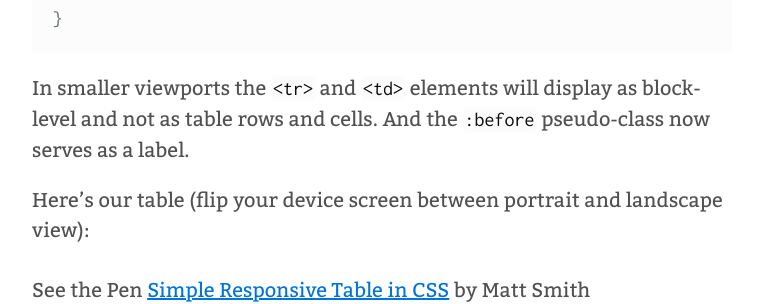
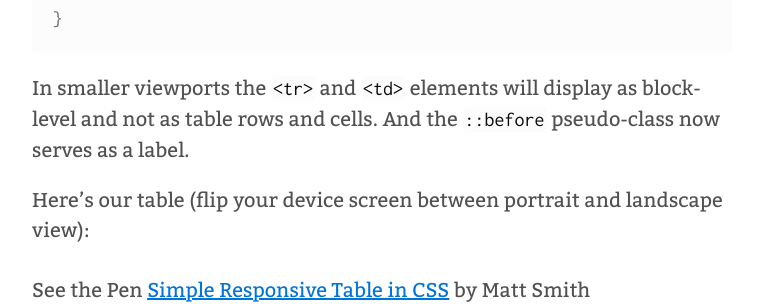
Before and after one commit to AllThingsSmitty/allthingssmitty.github.io, a Jekyll site: the page built from _posts/2016-10-03-responsive-table-layout.md, in a window 1280 px wide and 900 px high, scrolled down 3559 px. Shown: the part 151-455 px from the top of the window, without its empty margins (258-1021 px from the left). Built offline with Jekyll 4.4.1, drawn with Linux system fonts in a browser that asks for light colours; comment, search, counter and statistics services are not loaded.

Commit message:
Minor edit

````diff
--- a/_posts/2016-10-03-responsive-table-layout.md
+++ b/_posts/2016-10-03-responsive-table-layout.md
@@ -116,7 +116,7 @@ Now we can begin writing a CSS media query:
 }
 ```
 
-In smaller viewports the `<tr>` and `<td>` elements will display as block-level and not as table rows and cells. And the `:before` pseudo-class now serves as a label.
+In smaller viewports the `<tr>` and `<td>` elements will display as block-level and not as table rows and cells. And the `::before` pseudo-class now serves as a label.
 
 Here's our table (flip your device screen between portrait and landscape view):
 
````
